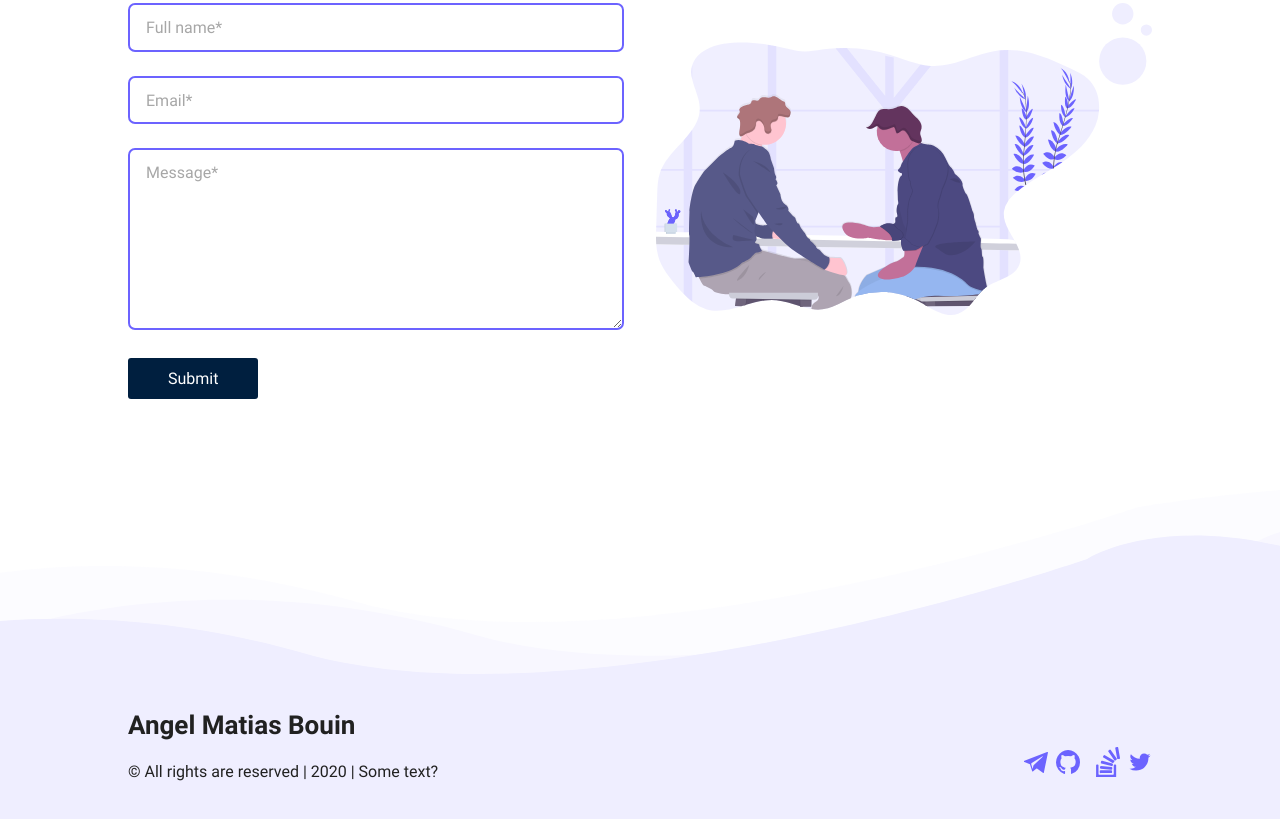
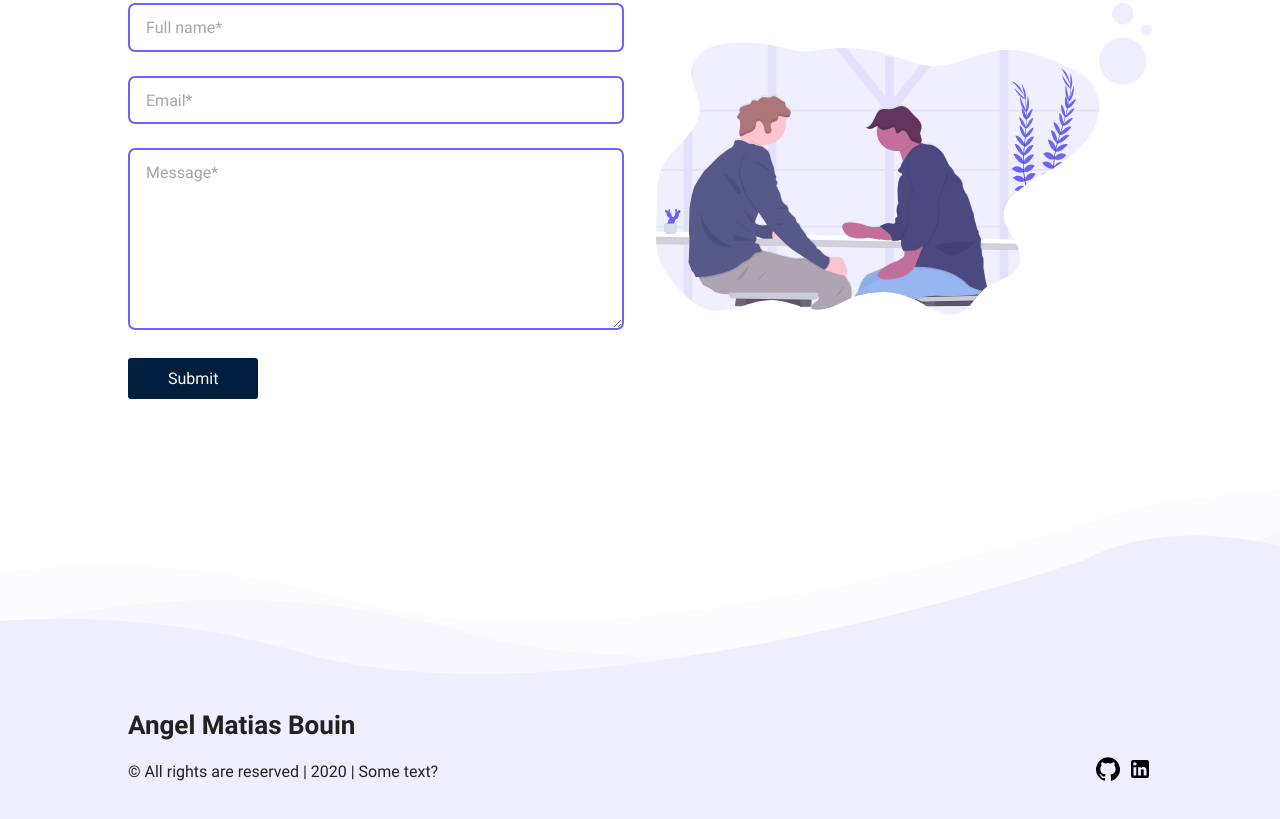
Before and after one commit to matiasbouin/personal-portfolio, a Gatsby site: page / in a window 1280 px wide. Shown: the part 1463-2282 px from the top of the page. Built offline with nearby package versions, Linux system fonts and the light colour scheme; Gatsby itself is replaced by a stand-in of ours.

Commit message:
Update footer and data

```diff
--- a/src/components/theme/Footer/index.jsx
+++ b/src/components/theme/Footer/index.jsx
@@ -1,24 +1,39 @@
-import React from 'react';
+import React, { useContext } from 'react';
+import { ThemeContext } from 'providers/ThemeProvider';
 import { Container } from 'components/common';
 import { Wrapper, Flex, Links, Details } from './styles';
+import GitHubIcon from '@material-ui/icons/GitHub';
+import LinkedInIcon from '@material-ui/icons/LinkedIn';
+
+//>>>>>> ELIMINAR SOCIAL.JSON <<<<<<
 import social from './social.json';
 
-export const Footer = () => (
+export const Footer = () => {
+  const { theme } = useContext(ThemeContext);
+  return (
   <Wrapper>
-    <Flex as={Container}>
+    <Flex as={Container} theme={theme}>
       <Details>
         <h2>Angel Matias Bouin</h2>
         <span>
           © All rights are reserved | {new Date().getFullYear()} | Some text?
         </span>
       </Details>
-      <Links>
-        {social.map(({ id, name, link, icon }) => (
+
+      {/* >>>>>>>>>> AGREGAR LINKS A LINKEDIN Y GITHUB <<<<<<<<<<<< */}
+      <Links theme={theme}>
+        <div>
+          <GitHubIcon/>
+        </div>
+        <div>
+          <LinkedInIcon/>
+        </div>
+        {/* {social.map(({ id, name, link, icon }) => (
           <a key={id} href={link} target="_blank" rel="noopener noreferrer" aria-label={`follow me on ${name}`}>
             <img width="24" src={icon} alt={name} />
           </a>
-        ))}
+        ))} */}
       </Links>
     </Flex>
   </Wrapper>
-);
+)};
--- a/src/components/theme/Footer/styles.js
+++ b/src/components/theme/Footer/styles.js
@@ -25,10 +25,35 @@ export const Flex = styled.div`
   }
 `;
 
+//ESTO ESTA EDITADO: REFORMATEAR <<<<<<<<<<<<<
 export const Links = styled.div`
+
   display: flex;
   align-items: center;
 
+  div {
+    display: flex;
+    &:first-child {
+      margin: 0 0.5rem;
+    }
+
+    img {
+      margin: 0;
+    }
+
+    svg path {
+      fill: ${({ theme }) => (theme === 'light' ? '#000' : '#000')};
+    }
+
+    span {
+      color: ${({ theme }) => (theme === 'light' ? '#000' : '#fff')};
+      margin-left: 0.5rem;
+    }
+  }
+
+  ${'' /*
+  display: flex;
+  align-items: center;
   a {
     margin: 0 0.5rem;
 
@@ -40,7 +65,7 @@ export const Links = styled.div`
     &:last-child {
       margin: 0;
     }
-  }
+  } */}
 `;
 
 export const Details = styled.div`
--- a/src/data/config.js
+++ b/src/data/config.js
@@ -4,21 +4,20 @@ module.exports = {
   author: 'Angel Matias Bouin',
   url: 'https://portfolio.smakosh.com',
   legalName: 'Angel Matias Bouin',
-  defaultDescription: "I'm Matias and I'm a FUllStack developer",
+  defaultDescription: "I'm Matias and I'm a FUllStack web developer",
   socialLinks: {
-    twitter: 'http://www.twitter.com/smakosh',
-    github: 'https://github.com/smakosh',
-    linkedin: 'https://www.linkedin.com/in/ismail-ghallou-630149122/',
-    instagram: 'https://instagram.com/smakosh19',
-    youtube: 'https://www.youtube.com/user/smakoshthegamer',
-    google: 'https://plus.google.com/u/0/+IsmailSmakoshGhallou',
+    twitter: 'http://www.twitter.com/sudomatias',
+    github: 'https://github.com/matiasbouin',
+    linkedin: 'https://www.linkedin.com/in/matias-bouin/',
+    instagram: 'https://instagram.com/sudomatias',
+    youtube: 'https://www.youtube.com/channel/UChXQwzoroPTp5l1TqpMhsuA?disable_polymer=true',
+
   },
   googleAnalyticsID: 'UA-88875900-4',
   themeColor: '#6b63ff',
   backgroundColor: '#6b63ff',
   social: {
-    facebook: 'appId',
-    twitter: '@smakosh',
+    twitter: '@sudomatias',
   },
   address: {
     city: 'City',
```
